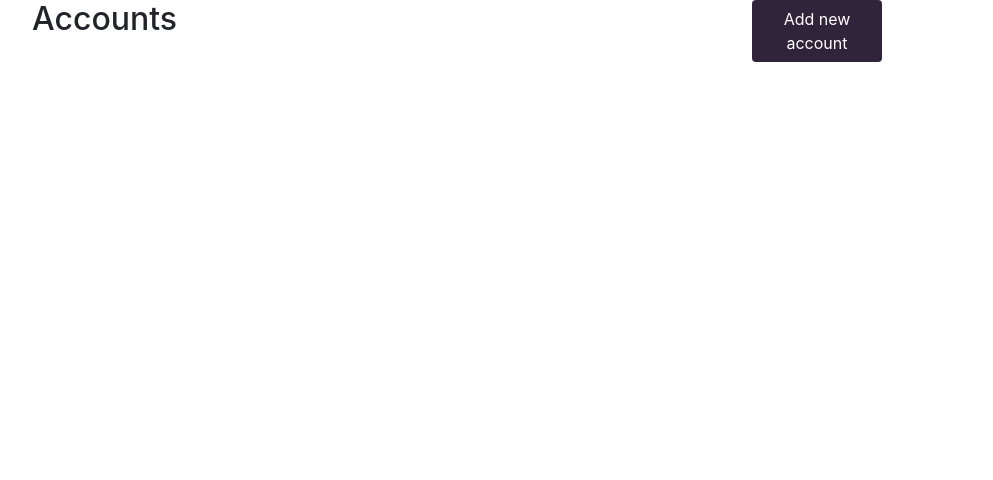
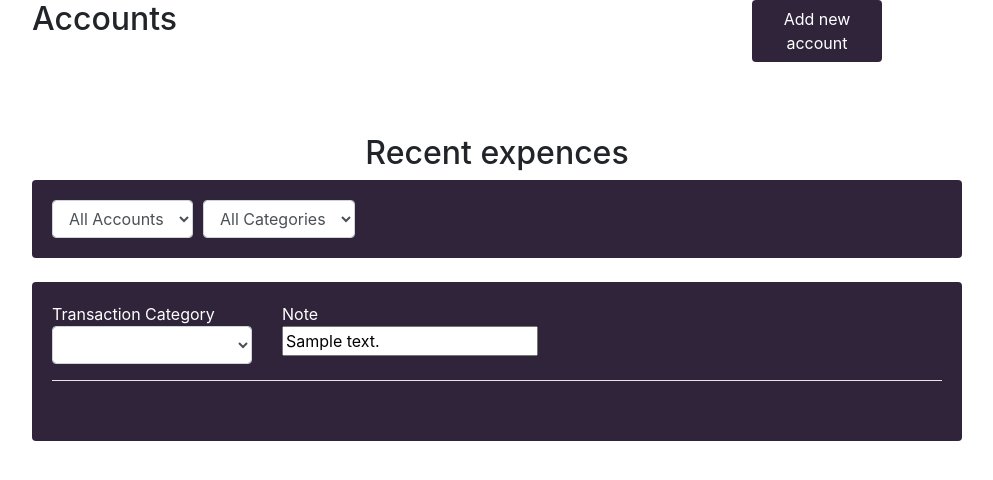
Before and after one commit to StefanStanic/controllet-app, a Symfony app: template templates/dashboard/dashboard.html.twig in a window 1280 px wide. Shown: the part 56-536 px from the top of the page, without its empty margins (143-1136 px from the left). Run offline with Twig, Linux system fonts and the light colour scheme; the template is opened without the code that fills it: most values are stand-ins (such as "Sample title", 1, 10 or a date in 2020); lists and menus that the app fills with data are empty; style sheets or scripts are compiled from the project's sources; some libraries are stand-ins or nearby versions.

Commit message:
Added recent transactions to dashboard

```diff
--- a/assets/css/dashboard.css
+++ b/assets/css/dashboard.css
@@ -12,3 +12,27 @@
 .button_color:hover{
     color:white;
 }
+
+.dashboard_filters{
+    color:white;
+    padding: 20px;
+}
+
+.filters_title{
+    padding-top: 10px;
+    padding-left: 10px;
+}
+
+.dashboard_filters .nav-item{
+    margin-right: 10px;
+}
+
+.transaction_list{
+    background-color: #2F243A;
+    color:white;
+    padding: 20px;
+}
+
+.primary-site-color{
+    background-color: #2F243A;
+}
--- a/src/Controller/DashboardController.php
+++ b/src/Controller/DashboardController.php
@@ -41,11 +41,15 @@ class DashboardController extends AbstractController
 
         //get all active wallets
         $data['accounts'] = $this->dashboard_service->get_active_wallets_by_user_id($user->getId());
+        $data['transactions'] = $this->dashboard_service->get_transactions_by_user_id($user->getId());
+        $data['categories'] = $this->dashboard_service->get_active_categories();
 
         return $this->render(
             'dashboard/dashboard.html.twig',
             array(
-                'accounts' => $data['accounts']
+                'accounts' => $data['accounts'],
+                'categories' => $data['categories'],
+                'transactions' => $data['transactions']
             )
         );
     }
--- a/templates/base.html.twig
+++ b/templates/base.html.twig
@@ -6,7 +6,7 @@
         {% block stylesheets %}
             {{ encore_entry_link_tags('app') }}
             <link href="https://fonts.googleapis.com/css?family=Nunito" rel="stylesheet">
-            <link rel="stylesheet" href="https://use.fontawesome.com/releases/v5.7.2/css/all.css" integrity="sha384-fnmOCqbTlWIlj8LyTjo7mOUStjsKC4pOpQbqyi7RrhN7udi9RwhKkMHpvLbHG9Sr" crossorigin="anonymous">
+            <link rel="stylesheet" href="https://use.fontawesome.com/releases/v5.7.2/css/all.css">
         {% endblock %}
     </head>
     <body>
--- a/templates/dashboard/dashboard.html.twig
+++ b/templates/dashboard/dashboard.html.twig
@@ -85,9 +85,65 @@
                     </div>
                 </div>
             </div>
+        </div>
+        <br><br>
 
+        <h2 align="center">Recent expences</h2>
 
+        <div class="container rounded primary-site-color dashboard_filters">
+            <ul class="nav">
+                <li class="nav-item">
+                    <select class="form-control" id="account_type_filter">
+                        <option value="0">All Accounts</option>
+                        {% for account in accounts %}
+                            {% if(account.active == 1) %}
+                                <option value="{{ account.id }}">{{ account.accountName }}</option>
+                            {% endif %}
+                        {% endfor %}
+                    </select>
+                </li>
+                <li class="nav-item">
+                    <select class="form-control" id="category_filter">
+                        <option value="0">All Categories</option>
+                        {% for category in categories %}
+                            {% if(category.active == 1) %}
+                                <option value="{{ category.id }}">{{ category.categoryName }}</option>
+                            {% endif %}
+                        {% endfor %}
+                    </select>
+                </li>
+            </ul>
         </div>
+
+        <br>
+        <div class="container rounded transaction_list">
+            {% for transaction in transactions %}
+                <div class="row">
+                    <div class="col-lg-3">
+                        <span>Transaction Category</span>
+                        <select class="form-control" id="transaction_category">
+                            {% for category in categories %}
+                                {% if(category.active == 1) %}
+                                    {% if(transaction.category.id == category.id) %}
+                                        <option value="{{ category.id }}" selected="selected">{{ category.categoryName }}</option>
+                                    {% else %}
+                                        <option value="{{ category.id }}">{{ category.categoryName }}</option>
+                                    {% endif %}
+                                {% endif %}
+                            {% endfor %}
+                        </select>
+                    </div>
+                    <div class="col-lg-3">
+                        <span>Note</span><br>
+                        <input type="text" value="{{ transaction.note }}">
+                    </div>
+                    <div class="col-lg-3"></div>
+                </div>
+                <hr style="background-color:white;">
+                <br>
+            {% endfor %}
+        </div>
+
     </div>
 {% endblock %}
 
```
Also changed, not shown: category.txt (added, +47 -0 lines), src/Entity/Category.php (added, +100 -0 lines), src/Entity/Transaction.php (+18 -0 lines), src/Migrations/Version20190411174102.php (added, +35 -0 lines), src/Migrations/Version20190411175405.php (added, +39 -0 lines), src/Repository/CategoryRepository.php (added, +50 -0 lines), src/Service/DashboardService.php (+16 -0 lines).
